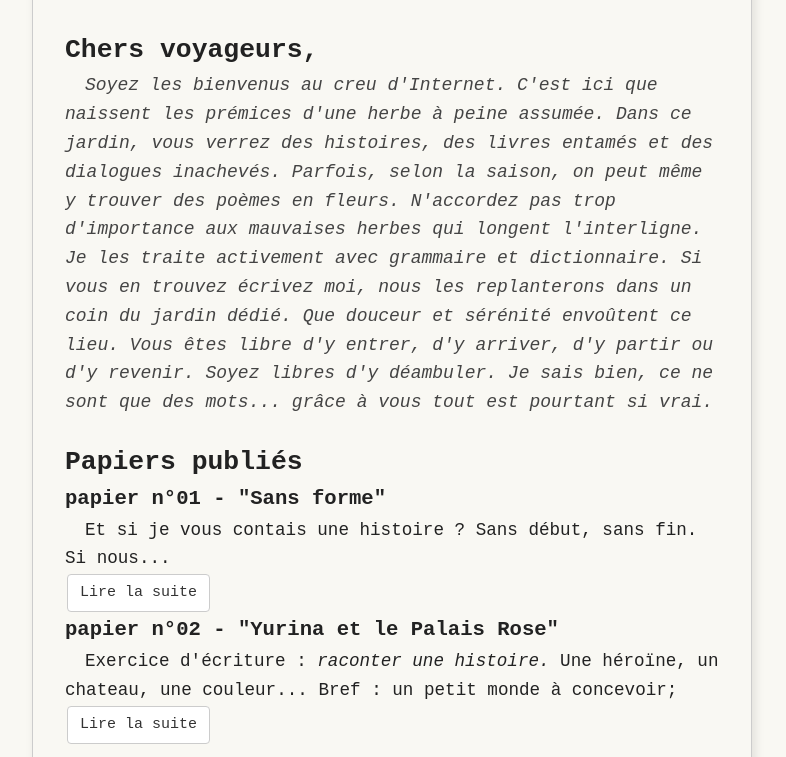
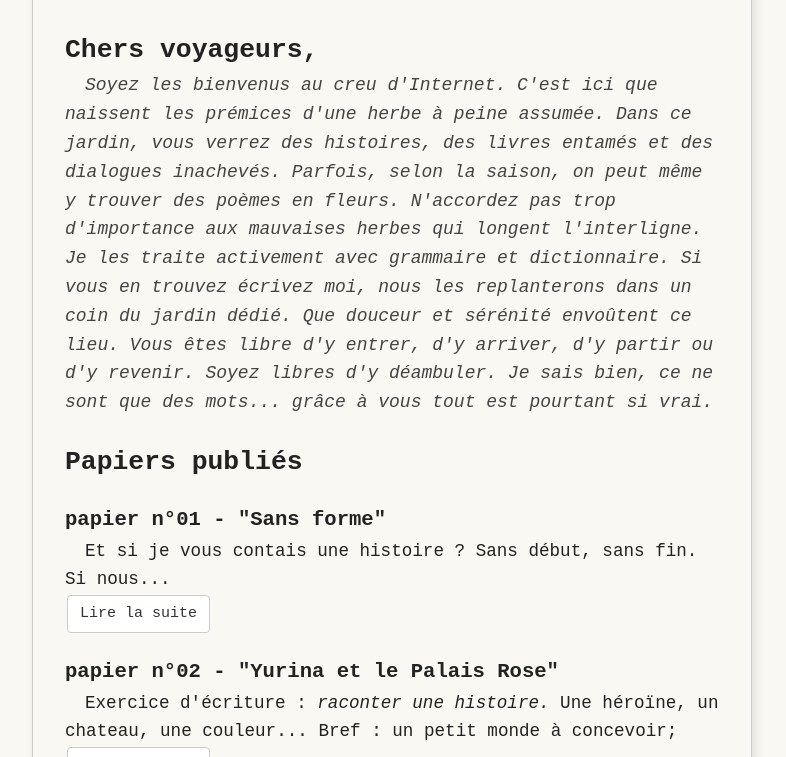
Before and after one commit to LettresFloran/monpetitcoindherbe, a plain HTML site: page index.html in a window 1280 px wide. Shown: the part 195-952 px from the top of the page, without its empty margins (248-1034 px from the left). Drawn offline with Linux system fonts and the light colour scheme.

Commit message:
Update style_site.css

```diff
--- a/style_site.css
+++ b/style_site.css
@@ -113,6 +113,10 @@ main {
 .papier p {
 	text-indent: 20px;
 }
+.papier {
+	margin-top: 1.3rem;
+	margin-bottom: 1.3rem;
+}
 article {
     margin-bottom: 2rem;
 	margin-top: 2rem;
```
